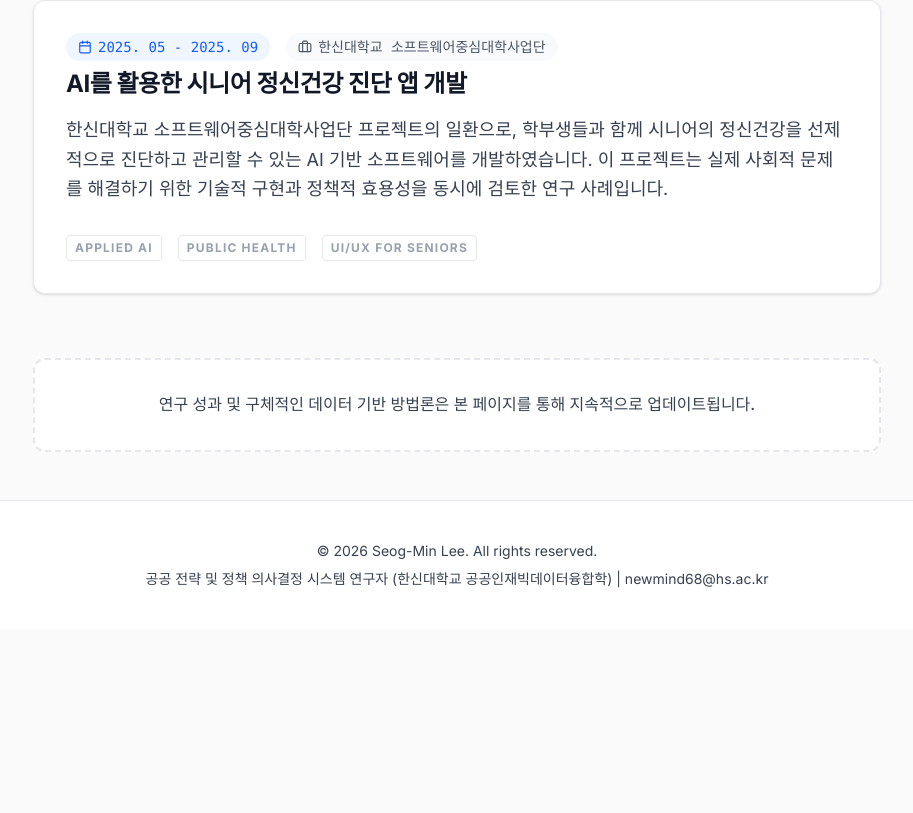
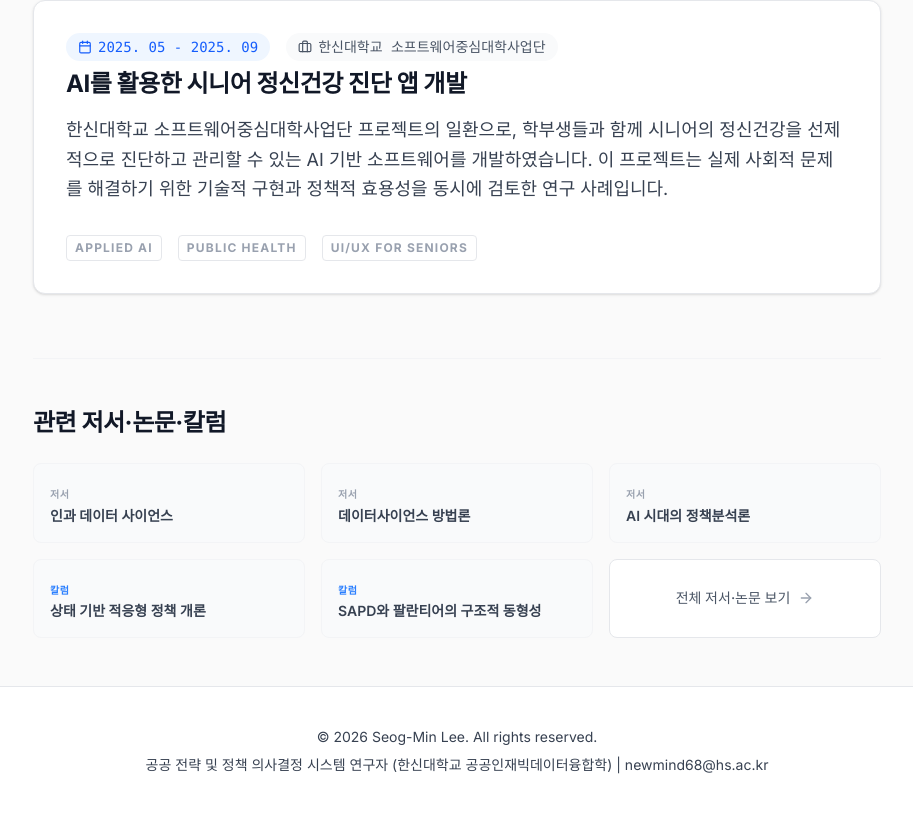
Before and after one commit to LeeSeogMin/my-life, a Next.js app: page /research in a window 1280 px wide. Shown: the part 1106-1919 px from the top of the page, without its empty margins (183-1096 px from the left). Before the commit the page ends 1735 px from the top, so only its background shows below. Built offline with nearby package versions, Linux system fonts and the light colour scheme; no server answers.

Commit message:
feat: add related links section to archive and research pages for improved navigation

```diff
--- a/src/app/archive/[id]/page.tsx
+++ b/src/app/archive/[id]/page.tsx
@@ -1,6 +1,6 @@
 import { notFound } from "next/navigation";
 import Link from "next/link";
-import { ArrowLeft, ExternalLink } from "lucide-react";
+import { ArrowLeft, ArrowRight, ExternalLink } from "lucide-react";
 import type { Metadata } from "next";
 import {
   getAllArchiveItems,
@@ -195,6 +195,25 @@ export default async function ArchiveDetailPage({
           )}
         </div>
       )}
+
+      {/* 관련 콘텐츠 교차 링크 */}
+      <nav className="border-t border-gray-200 pt-8 space-y-4">
+        <h2 className="text-sm font-semibold text-gray-400 uppercase tracking-widest">관련 콘텐츠</h2>
+        <div className="flex flex-wrap gap-3">
+          <Link href="/research" className="inline-flex items-center gap-2 px-4 py-2 text-sm font-medium text-gray-600 bg-gray-50 border border-gray-200 rounded-lg hover:bg-gray-100 transition-colors">
+            연구 프로젝트
+            <ArrowRight className="w-3.5 h-3.5" />
+          </Link>
+          <Link href="/writing" className="inline-flex items-center gap-2 px-4 py-2 text-sm font-medium text-gray-600 bg-gray-50 border border-gray-200 rounded-lg hover:bg-gray-100 transition-colors">
+            칼럼 및 인사이트
+            <ArrowRight className="w-3.5 h-3.5" />
+          </Link>
+          <Link href="/framework" className="inline-flex items-center gap-2 px-4 py-2 text-sm font-medium text-gray-600 bg-gray-50 border border-gray-200 rounded-lg hover:bg-gray-100 transition-colors">
+            SAPD Framework
+            <ArrowRight className="w-3.5 h-3.5" />
+          </Link>
+        </div>
+      </nav>
     </article>
   );
 }
--- a/src/app/page.tsx
+++ b/src/app/page.tsx
@@ -153,7 +153,7 @@ export default function Home() {
         </header>
 
         <div className="grid md:grid-cols-2 gap-6">
-          <div className="p-6 bg-white border border-gray-200 rounded-lg space-y-3">
+          <Link href="/research" className="p-6 bg-white border border-gray-200 rounded-lg space-y-3 hover:border-gray-300 hover:shadow-sm transition-all block">
             <div className="flex flex-wrap gap-2 text-[11px] font-semibold uppercase tracking-wider">
               <span className="bg-blue-50 text-blue-600 px-2 py-0.5 rounded">AI 개발</span>
               <span className="bg-blue-50 text-blue-600 px-2 py-0.5 rounded">공공 보건</span>
@@ -163,9 +163,9 @@ export default function Home() {
               한신대학교 소프트웨어중심대학사업단 프로젝트. 학부생과 함께 시니어의 정신건강을 선제적으로 진단·관리하는 AI 소프트웨어를 개발.
             </p>
             <p className="text-xs text-gray-400">2025. 05 – 2025. 09 · 한신대 SW중심대학사업단</p>
-          </div>
+          </Link>
 
-          <div className="p-6 bg-white border border-gray-200 rounded-lg space-y-3">
+          <Link href="/research" className="p-6 bg-white border border-gray-200 rounded-lg space-y-3 hover:border-gray-300 hover:shadow-sm transition-all block">
             <div className="flex flex-wrap gap-2 text-[11px] font-semibold uppercase tracking-wider">
               <span className="bg-indigo-50 text-indigo-600 px-2 py-0.5 rounded">Forecasting</span>
               <span className="bg-indigo-50 text-indigo-600 px-2 py-0.5 rounded">국제관계</span>
@@ -175,9 +175,9 @@ export default function Home() {
               동아시아 국제관계 변동이 국내에 미치는 영향을 분석하는 AI 파이프라인. LLM Router 패턴과 인과추론 모듈을 결합.
             </p>
             <p className="text-xs text-gray-400">진행 중</p>
-          </div>
+          </Link>
 
-          <div className="p-6 bg-white border border-gray-200 rounded-lg space-y-3">
+          <Link href="/research" className="p-6 bg-white border border-gray-200 rounded-lg space-y-3 hover:border-gray-300 hover:shadow-sm transition-all block">
             <div className="flex flex-wrap gap-2 text-[11px] font-semibold uppercase tracking-wider">
               <span className="bg-emerald-50 text-emerald-600 px-2 py-0.5 rounded">Decision Support</span>
               <span className="bg-emerald-50 text-emerald-600 px-2 py-0.5 rounded">Digital Twin</span>
@@ -187,7 +187,7 @@ export default function Home() {
               강화학습, 디지털 트윈, Causal ML을 통합한 계산사회과학 기반 정책 지원 체계. 정책 생애주기 전반의 지능화를 목표.
             </p>
             <p className="text-xs text-gray-400">진행 중</p>
-          </div>
+          </Link>
         </div>
 
         <div className="pt-2 flex flex-col gap-2">
@@ -301,6 +301,37 @@ export default function Home() {
         </div>
       </section>
 
+      {/* 최근 칼럼 */}
+      <section className="space-y-8 pt-12 border-t border-gray-200">
+        <header>
+          <h2 className="text-sm font-semibold tracking-widest text-gray-400 uppercase mb-2">Recent Writing</h2>
+          <p className="text-2xl font-semibold text-gray-900">최근 칼럼</p>
+        </header>
+
+        <div className="grid sm:grid-cols-2 gap-5">
+          <Link href="/writing/sapd-palantir-convergence" className="p-5 bg-white border border-gray-200 rounded-lg hover:border-gray-300 hover:shadow-sm transition-all block space-y-2">
+            <p className="text-xs font-mono text-gray-400">2026-03-01</p>
+            <h3 className="font-bold text-gray-900 text-base leading-snug">SAPD Framework와 팔란티어 플랫폼의 구조적 동형성 분석</h3>
+            <p className="text-sm text-gray-600 line-clamp-2">공공 의사결정 프레임워크(SAPD)와 팔란티어의 실시간 운영 플랫폼이 공유하는 구조적 동형성을 체계적으로 분석한 비교 보고서.</p>
+          </Link>
+          <Link href="/writing/intro" className="p-5 bg-white border border-gray-200 rounded-lg hover:border-gray-300 hover:shadow-sm transition-all block space-y-2">
+            <p className="text-xs font-mono text-gray-400">2026-02-25</p>
+            <h3 className="font-bold text-gray-900 text-base leading-snug">상태 기반 적응형 정책 개론</h3>
+            <p className="text-sm text-gray-600 line-clamp-2">전략기획론의 역사적 논쟁과 증거 기반 정책의 구조적 한계를 비판적으로 검토하고, 상태 기반 적응형 정책의 이론적 기초를 체계적으로 제시합니다.</p>
+          </Link>
+        </div>
+
+        <div>
+          <Link
+            href="/writing"
+            className="inline-flex items-center gap-2 text-sm font-medium text-gray-600 hover:text-gray-900 transition-colors"
+          >
+            전체 칼럼 보기
+            <ArrowRight className="w-4 h-4" />
+          </Link>
+        </div>
+      </section>
+
       {/* 연구 협업 */}
       <section className="space-y-8 pt-12 border-t border-gray-200">
         <header>
--- a/src/app/research/page.tsx
+++ b/src/app/research/page.tsx
@@ -1,4 +1,5 @@
-import { Calendar, Briefcase, Code } from "lucide-react";
+import { Calendar, Briefcase, Code, ArrowRight } from "lucide-react";
+import Link from "next/link";
 
 const SITE_URL = "https://my-life-six-pi.vercel.app";
 
@@ -176,11 +177,38 @@ export default function ResearchPage() {
                 </div>
             </section>
 
-            <div className="bg-white border-2 border-dashed border-gray-200 rounded-xl p-8 text-center">
-                <p className="text-gray-500 font-medium">
-                    연구 성과 및 구체적인 데이터 기반 방법론은 본 페이지를 통해 지속적으로 업데이트됩니다.
-                </p>
-            </div>
+            {/* 관련 저서·논문·칼럼 교차 링크 */}
+            <section className="space-y-6 pt-12 border-t border-gray-100">
+                <h2 className="text-2xl font-bold text-gray-900 flex items-center gap-2">
+                    관련 저서·논문·칼럼
+                </h2>
+                <div className="grid gap-4 sm:grid-cols-2 lg:grid-cols-3">
+                    <Link href="/archive/B-006" className="p-4 bg-gray-50 rounded-lg border border-gray-100 hover:border-gray-300 transition-colors block space-y-1">
+                        <span className="text-[10px] font-bold uppercase tracking-wider text-gray-400">저서</span>
+                        <p className="text-sm font-semibold text-gray-900">인과 데이터 사이언스</p>
+                    </Link>
+                    <Link href="/archive/B-003" className="p-4 bg-gray-50 rounded-lg border border-gray-100 hover:border-gray-300 transition-colors block space-y-1">
+                        <span className="text-[10px] font-bold uppercase tracking-wider text-gray-400">저서</span>
+                        <p className="text-sm font-semibold text-gray-900">데이터사이언스 방법론</p>
+                    </Link>
+                    <Link href="/archive/B-001" className="p-4 bg-gray-50 rounded-lg border border-gray-100 hover:border-gray-300 transition-colors block space-y-1">
+                        <span className="text-[10px] font-bold uppercase tracking-wider text-gray-400">저서</span>
+                        <p className="text-sm font-semibold text-gray-900">AI 시대의 정책분석론</p>
+                    </Link>
+                    <Link href="/writing/intro" className="p-4 bg-gray-50 rounded-lg border border-gray-100 hover:border-gray-300 transition-colors block space-y-1">
+                        <span className="text-[10px] font-bold uppercase tracking-wider text-blue-500">칼럼</span>
+                        <p className="text-sm font-semibold text-gray-900">상태 기반 적응형 정책 개론</p>
+                    </Link>
+                    <Link href="/writing/sapd-palantir-convergence" className="p-4 bg-gray-50 rounded-lg border border-gray-100 hover:border-gray-300 transition-colors block space-y-1">
+                        <span className="text-[10px] font-bold uppercase tracking-wider text-blue-500">칼럼</span>
+                        <p className="text-sm font-semibold text-gray-900">SAPD와 팔란티어의 구조적 동형성</p>
+                    </Link>
+                    <Link href="/archive" className="p-4 bg-white rounded-lg border border-gray-200 hover:border-gray-300 transition-colors flex items-center justify-center gap-2">
+                        <span className="text-sm font-medium text-gray-600">전체 저서·논문 보기</span>
+                        <ArrowRight className="w-4 h-4 text-gray-400" />
+                    </Link>
+                </div>
+            </section>
         </div>
         </>
     );
```
